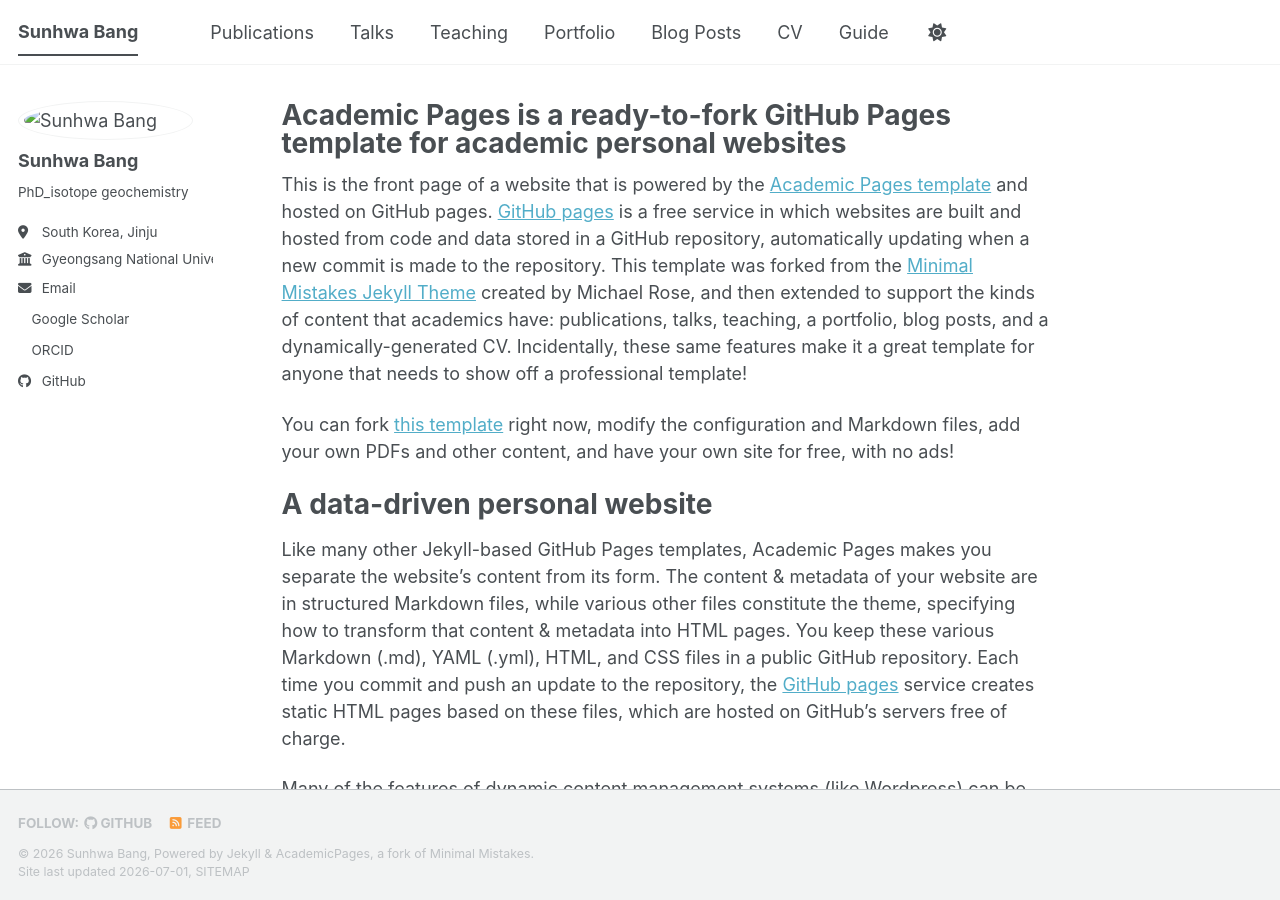
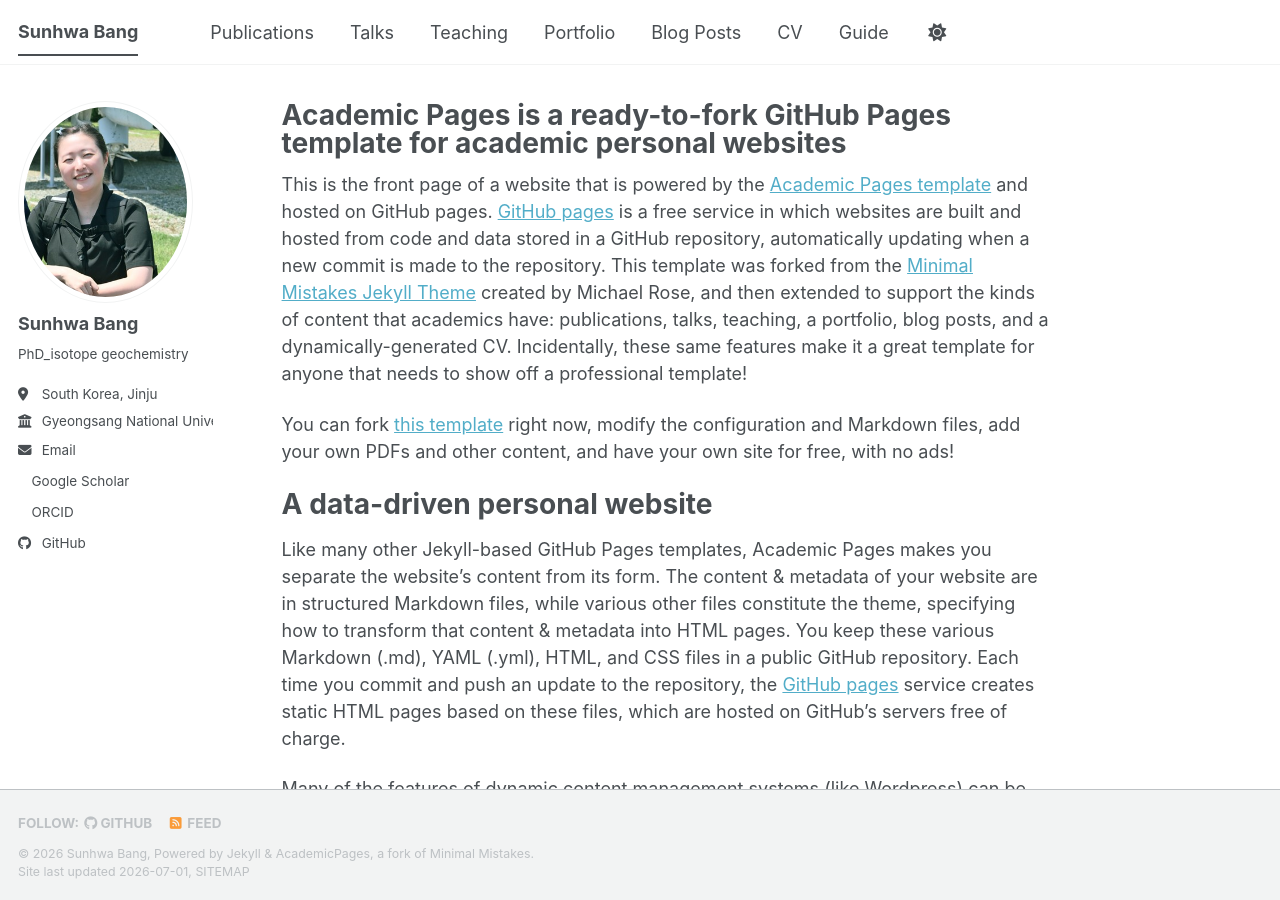
Before and after one commit to SunhwaBang/SunhwaBang.github.io, a Jekyll site: the page built from _pages/about.md, in a window 1280 px wide and 900 px high. Built offline with Jekyll 4.4.1, drawn with Linux system fonts in a browser that asks for light colours; a style sheet for code colours, icons or effects is not loaded.

Commit message:
Update _config.yml_image code delete

```diff
--- a/_config.yml
+++ b/_config.yml
@@ -23,7 +23,7 @@ repository               : "SunhwaBang/SunhwaBang.github.io"
 #               Additional customization can be done by editing /_includes/author-profile.html
 author:
   # Biographic information
-  avatar           : "/images/profile_bang.jpg"
+  avatar           : "profile_bang.jpg"
   name             : "Sunhwa Bang"
   pronouns         : # example: "she/her"
   bio              : "PhD_isotope geochemistry"
```
